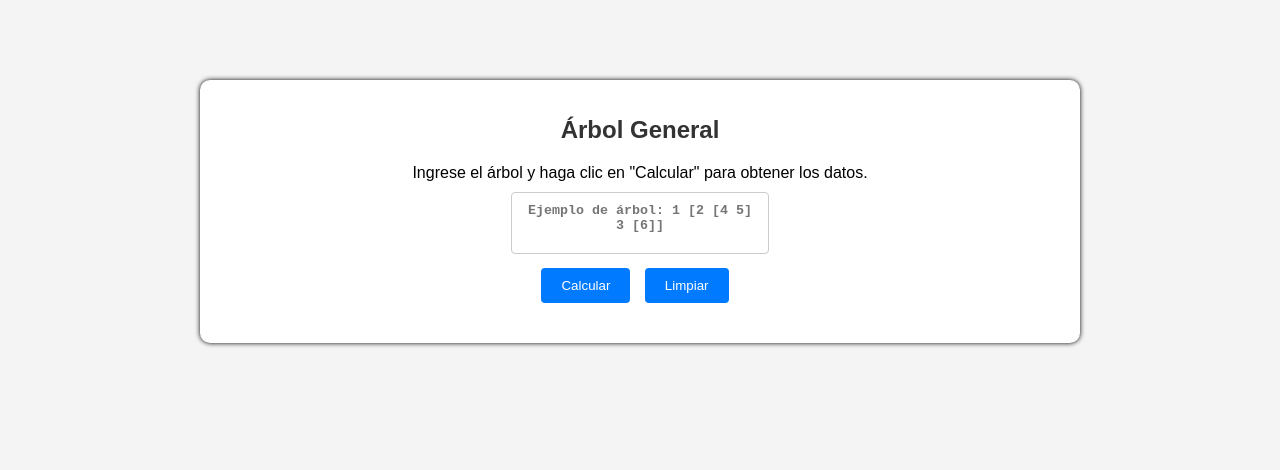
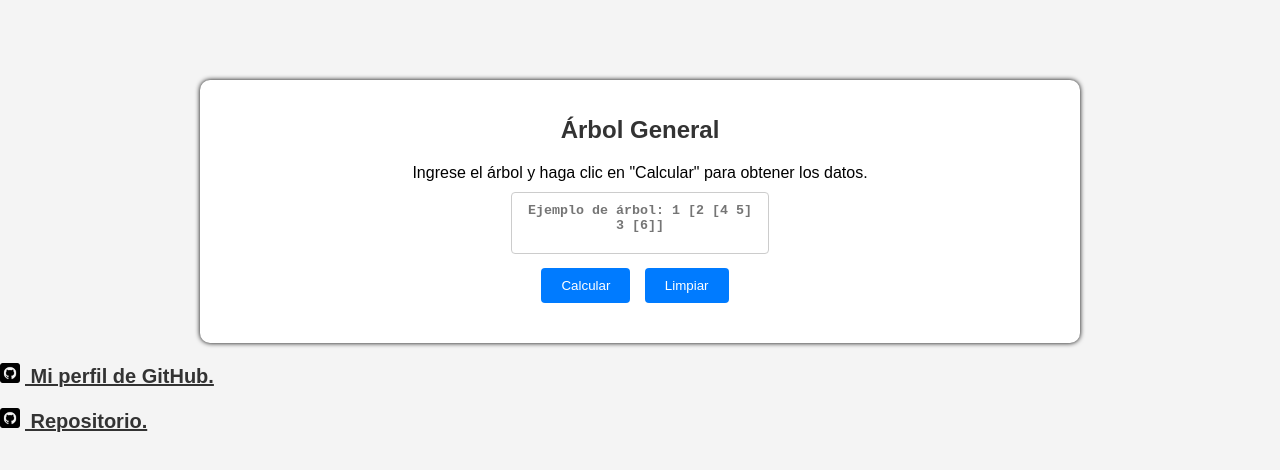
Before and after one commit to Oneyker21/ArbolGeneral.github.io, a plain HTML site: page index.html in a window 1280 px wide. Drawn offline with Linux system fonts and the light colour scheme.

Commit message:
Calculadora V5.

```diff
--- a/index.html
+++ b/index.html
@@ -4,7 +4,7 @@
 <head>
     <meta charset="UTF-8">
     <meta name="viewport" content="width=device-width, initial-scale=1.0">
-    <link rel="icon" href="ideas.png" type="image/x-icon">
+    <link rel="icon" href="/img/ideas.png" type="image/x-icon">
     <title>Calcular Árbol General</title>
     <link rel="stylesheet" href="styles.css">
 </head>
@@ -30,6 +30,20 @@
         </div>
     </div>
     <script src="scripts.js"></script>
+    <div class="informacion">
+        <div class="giticon">
+            <a href="https://github.com/Oneyker21" target="_blank">
+                <img src="/img/github.png">
+                Mi perfil de GitHub.
+            </a>
+        </div>
+        <div class="giticon">
+            <a href="https://github.com/Oneyker21/ArbolGeneral.github.io.git" target="_blank">
+                <img src="/img/github.png">
+                Repositorio.
+            </a>
+        </div>
+    </div>
 </body>
 
 </html>
--- a/styles.css
+++ b/styles.css
@@ -1,4 +1,3 @@
-
 body {
     font-family: Arial, sans-serif;
     margin: 0;
@@ -26,6 +25,25 @@ h1 {
     margin-bottom: 20px;
     color: #333;
 }
+
+.informacion a {
+    text-align: left;
+    color: #333;
+    font-size: 20px;
+    font-weight: bold;
+}
+
+.giticon {
+    text-align: left;
+    margin-top: 20px;
+}
+
+img {
+    width: 20px;
+    height: 20px;
+    margin-right: 5px;
+}
+
 
 p {
     cursor: default;
@@ -86,6 +104,7 @@ p#mlce {
     0% {
         max-height: 0;
     }
+
     100% {
         max-height: 1000px;
     }
```
Also changed, not shown: img/github.png (added), img/ideas.png (renamed from ideas.png).
